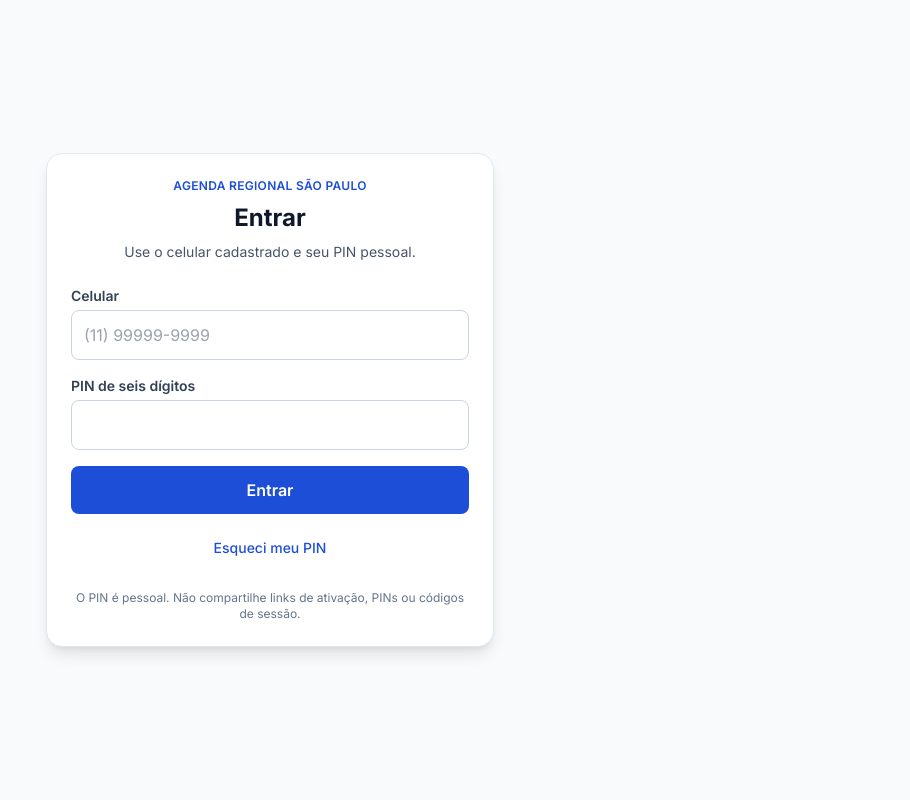
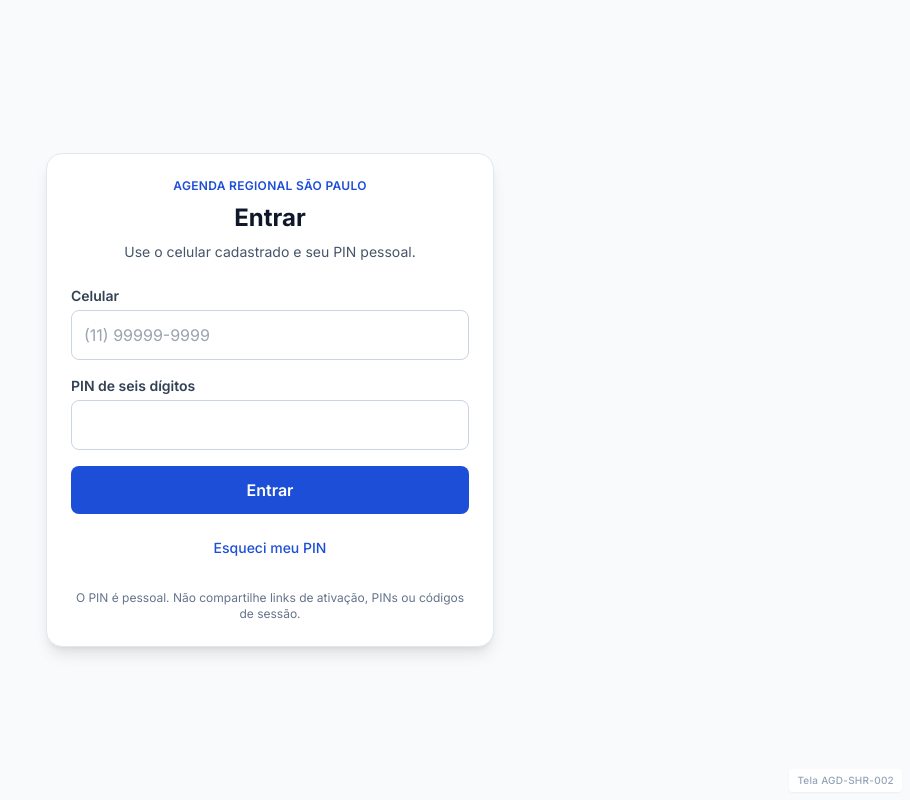
Before and after one commit to AlfredPennywhorth/piedade-agenda-regional, a React (Vite) app in the folder apps/web/: page / in a window 1280 px wide. Shown: the whole page, without its empty margins (370-1280 px from the left). Built offline with nearby package versions, Linux system fonts and the light colour scheme; no server answers.

Commit message:
fix(ux): distinguir login ativação e recuperação de PIN

```diff
--- a/apps/web/src/components/auth/AuthView.tsx
+++ b/apps/web/src/components/auth/AuthView.tsx
@@ -177,8 +177,21 @@ export function AuthView({
     )
   }
 
+  const screenCode = recuperando
+    ? 'AGD-SHR-004'
+    : ativando
+      ? 'AGD-SHR-003'
+      : 'AGD-SHR-002'
+
   return (
     <main className="min-h-screen bg-slate-50 flex items-center justify-center p-4">
+      <span
+        className="fixed bottom-2 right-2 z-50 rounded bg-white/90 px-2 py-1 text-[10px] font-medium tracking-wide text-slate-400 shadow-sm"
+        data-screen-code={screenCode}
+        aria-label={`Código da tela ${screenCode}`}
+      >
+        Tela {screenCode}
+      </span>
       <section className="w-full max-w-md bg-white border border-slate-200 rounded-2xl shadow-lg p-6 space-y-6">
         <header className="space-y-2 text-center">
           <p className="text-xs font-semibold tracking-wide text-brand-700 uppercase">
```
